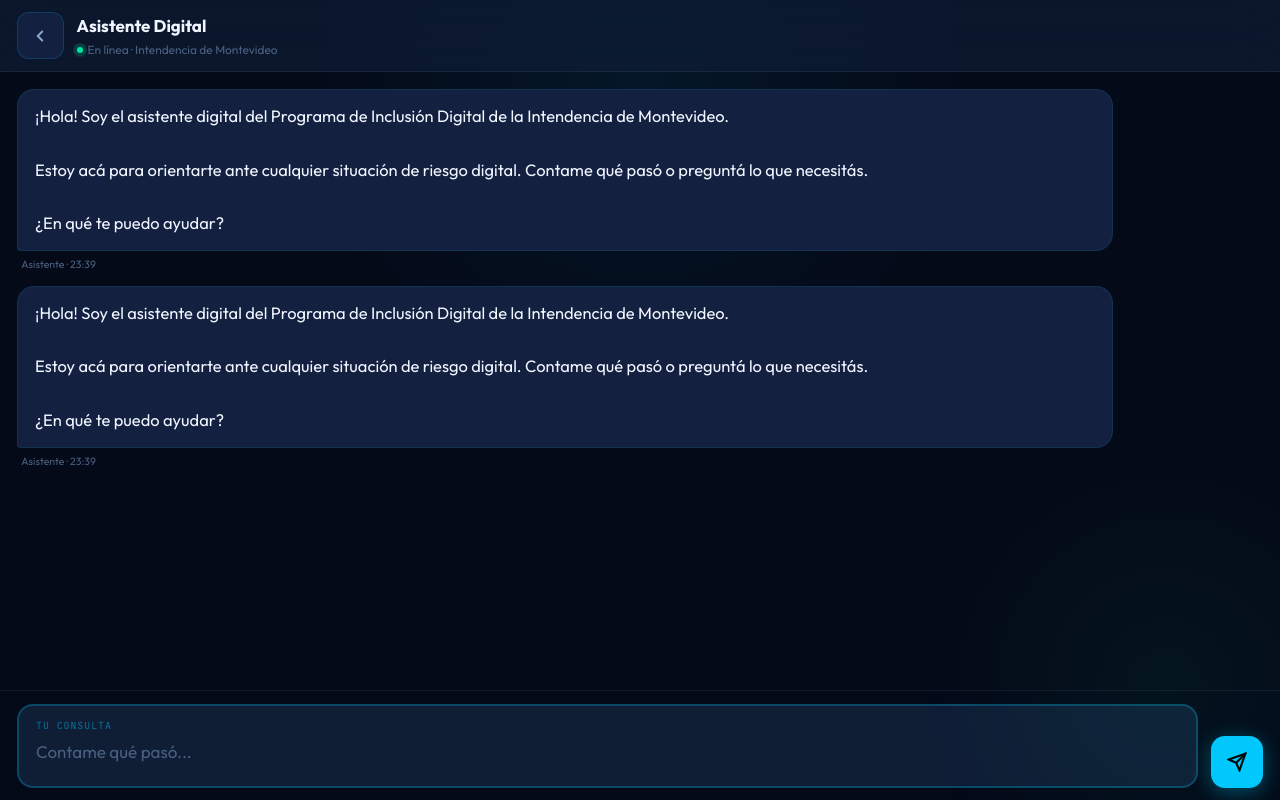
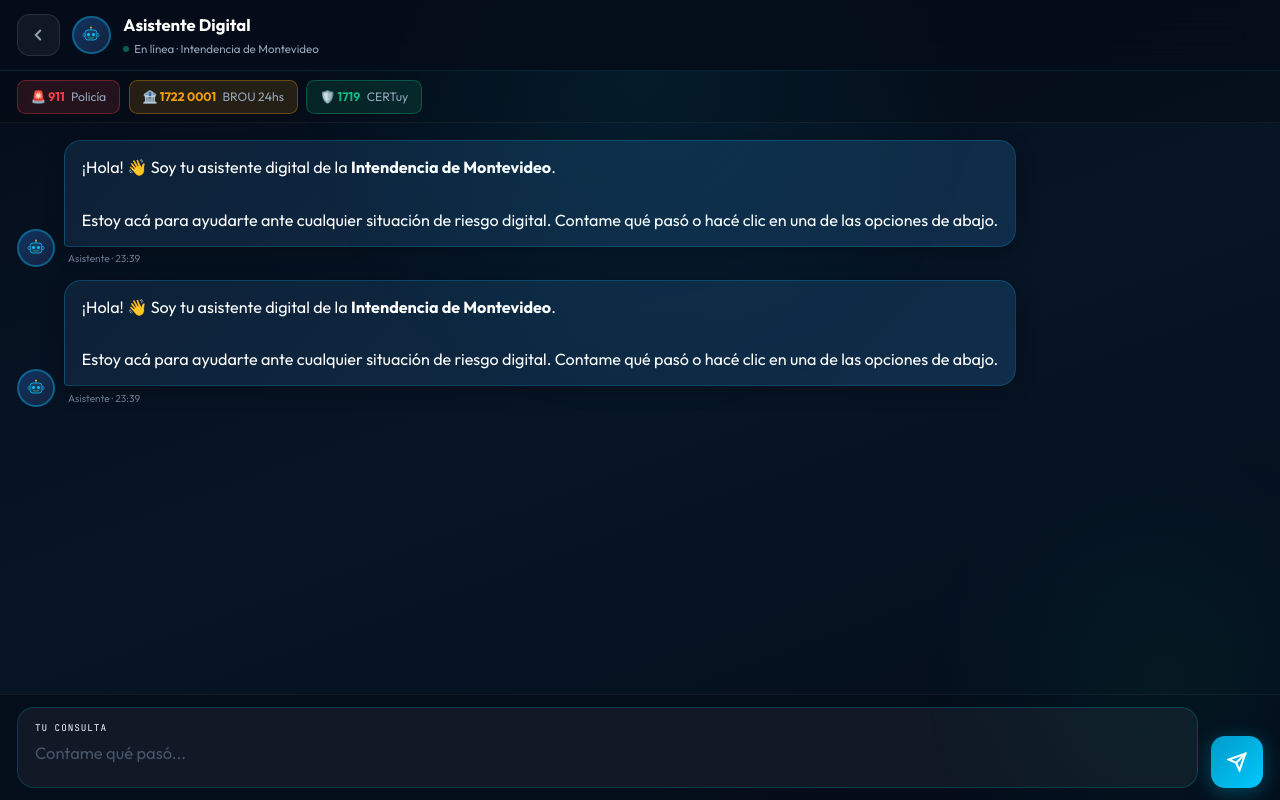
Before and after one commit to Ekstrakaa/escudo-digital-familiar, a React (Vite) app: page / in a window 1280 px wide. Both pictures are taken after a click on the button "Necesito ayuda ahora". Built offline with nearby package versions, Linux system fonts and the light colour scheme.

Commit message:
Update ChatScreen.jsx

```diff
--- a/src/screens/ChatScreen.jsx
+++ b/src/screens/ChatScreen.jsx
@@ -6,40 +6,101 @@ function now() {
   return d.getHours() + ':' + String(d.getMinutes()).padStart(2,'0')
 }
 
-function BotBubble({ text }) {
+const QUICK_CHIPS = [
+  { label: '🚪 Persona en mi puerta', msg: 'Hay una persona en la puerta de mi casa pidiendo mis datos bancarios' },
+  { label: '📱 Me pidieron la clave', msg: 'Me llamaron del banco y me pidieron mi clave, ¿qué hago?' },
+  { label: '💸 Creo que me estafaron', msg: 'Creo que me estafaron, noto movimientos raros en mi cuenta' },
+  { label: '📲 WhatsApp sospechoso', msg: 'Recibí un WhatsApp raro pidiendo dinero urgente' },
+]
+
+const EMERGENCY_NUMBERS = [
+  { label: '🚨 911', sub: 'Policía', color: '#ef4444' },
+  { label: '🏦 1722 0001', sub: 'BROU 24hs', color: '#f59e0b' },
+  { label: '🛡️ 1719', sub: 'CERTuy', color: '#10b981' },
+]
+
+function RobotAvatar({ typing }) {
+  return (
+    <div className="flex-shrink-0 w-9 h-9 relative">
+      <motion.div
+        animate={typing ? { scale: [1, 1.08, 1] } : { scale: 1 }}
+        transition={{ repeat: typing ? Infinity : 0, duration: 0.8 }}
+        className="w-9 h-9 rounded-full flex items-center justify-center"
+        style={{ background: 'linear-gradient(135deg, #0f3460, #16213e)', border: '2px solid rgba(0,200,255,.35)' }}
+      >
+        <svg width="20" height="20" viewBox="0 0 40 40" fill="none">
+          {/* Head */}
+          <rect x="8" y="10" width="24" height="20" rx="6" fill="#1e3a5f" stroke="#00c8ff" strokeWidth="1.5"/>
+          {/* Eyes */}
+          <motion.circle
+            animate={typing ? { opacity: [1, 0.3, 1] } : { opacity: 1 }}
+            transition={{ repeat: typing ? Infinity : 0, duration: 0.6, delay: 0 }}
+            cx="15" cy="19" r="3" fill="#00c8ff"
+          />
+          <motion.circle
+            animate={typing ? { opacity: [1, 0.3, 1] } : { opacity: 1 }}
+            transition={{ repeat: typing ? Infinity : 0, duration: 0.6, delay: 0.3 }}
+            cx="25" cy="19" r="3" fill="#00c8ff"
+          />
+          {/* Mouth */}
+          <path d="M15 25 Q20 28 25 25" stroke="#10b981" strokeWidth="1.5" strokeLinecap="round" fill="none"/>
+          {/* Antenna */}
+          <line x1="20" y1="10" x2="20" y2="6" stroke="#00c8ff" strokeWidth="1.5"/>
+          <circle cx="20" cy="5" r="2" fill="#f59e0b"/>
+          {/* Ears */}
+          <rect x="4" y="17" width="4" height="6" rx="2" fill="#1e3a5f" stroke="#00c8ff" strokeWidth="1"/>
+          <rect x="32" y="17" width="4" height="6" rx="2" fill="#1e3a5f" stroke="#00c8ff" strokeWidth="1"/>
+        </svg>
+      </motion.div>
+    </div>
+  )
+}
+
+function BotBubble({ text, isTyping }) {
   const fmt = text
     .replace(/&/g,'&amp;').replace(/</g,'&lt;').replace(/>/g,'&gt;')
     .replace(/\*\*(.*?)\*\*/g,'<strong>$1</strong>')
   return (
-    <div className="msg-in max-w-[88%] self-start">
-      <div className="rounded-2xl rounded-bl-[4px] px-4 py-[13px] text-[.97rem] leading-relaxed text-t1 whitespace-pre-wrap"
-        style={{ background:'#142040', border:'1px solid rgba(0,200,255,.1)' }}
-        dangerouslySetInnerHTML={{ __html: fmt }}
-      />
-      <div className="text-[.62rem] text-t3 mt-[5px] pl-1">Asistente · {now()}</div>
+    <div className="flex items-end gap-2 max-w-[90%] self-start">
+      <RobotAvatar typing={false} />
+      <div>
+        <div className="rounded-2xl rounded-bl-[4px] px-4 py-3 text-[.95rem] leading-relaxed text-white whitespace-pre-wrap"
+          style={{ background: 'linear-gradient(135deg, #0d2137, #0f2d4a)', border: '1px solid rgba(0,200,255,.2)', boxShadow: '0 4px 20px rgba(0,0,0,.3)' }}
+          dangerouslySetInnerHTML={{ __html: fmt }}
+        />
+        <div className="text-[.6rem] text-slate-500 mt-1 pl-1">Asistente · {now()}</div>
+      </div>
     </div>
   )
 }
 
 function UserBubble({ text }) {
   return (
-    <div className="msg-in max-w-[88%] self-end">
-      <div className="rounded-2xl rounded-br-[4px] px-4 py-[13px] text-[.97rem] leading-relaxed font-medium text-black"
-        style={{ background:'linear-gradient(135deg,#00c8ff,#0099cc)' }}>
+    <div className="max-w-[85%] self-end">
+      <div className="rounded-2xl rounded-br-[4px] px-4 py-3 text-[.95rem] leading-relaxed font-medium text-white"
+        style={{ background: 'linear-gradient(135deg, #0077aa, #00c8ff)', boxShadow: '0 4px 15px rgba(0,200,255,.25)' }}>
         {text}
       </div>
-      <div className="text-[.62rem] text-t3 mt-[5px] text-right pr-1">{now()}</div>
+      <div className="text-[.6rem] text-slate-500 mt-1 text-right pr-1">{now()}</div>
     </div>
   )
 }
 
 function TypingIndicator() {
   return (
-    <div className="msg-in max-w-[88%] self-start">
-      <div className="rounded-2xl rounded-bl-[4px] px-5 py-[15px]" style={{ background:'#142040', border:'1px solid rgba(0,200,255,.1)' }}>
+    <div className="flex items-end gap-2 max-w-[90%] self-start">
+      <RobotAvatar typing={true} />
+      <div className="rounded-2xl rounded-bl-[4px] px-5 py-4"
+        style={{ background: 'linear-gradient(135deg, #0d2137, #0f2d4a)', border: '1px solid rgba(0,200,255,.2)' }}>
         <div className="flex gap-[5px] items-center">
           {[0,1,2].map(i => (
-            <div key={i} className={`w-2 h-2 rounded-full bg-t3 dot-${i+1}`} />
+            <motion.div
+              key={i}
+              animate={{ y: [0, -5, 0], opacity: [0.4, 1, 0.4] }}
+              transition={{ repeat: Infinity, duration: 0.8, delay: i * 0.15 }}
+              className="w-2 h-2 rounded-full"
+              style={{ background: '#00c8ff' }}
+            />
           ))}
         </div>
       </div>
@@ -52,14 +113,17 @@ export default function ChatScreen({ go, seed }) {
   const [typing, setTyping]     = useState(false)
   const [input, setInput]       = useState('')
   const [btnOff, setBtnOff]     = useState(false)
+  const [showChips, setShowChips] = useState(true)
   const msgsRef = useRef(null)
   const taRef   = useRef(null)
   const historyRef = useRef([])
 
   const scrollDown = () => {
     setTimeout(() => {
-      if(msgsRef.current) msgsRef.current.scrollTop = msgsRef.current.scrollHeight
-    }, 60)
+      if(msgsRef.current) {
+        msgsRef.current.scrollTo({ top: msgsRef.current.scrollHeight, behavior: 'smooth' })
+      }
+    }, 100)
   }
 
   const addBot = (text) => {
@@ -74,17 +138,19 @@ export default function ChatScreen({ go, seed }) {
 
   const sendMsg = async (text) => {
     if(!text?.trim()) return
+    setShowChips(false)
     addUser(text)
     const newHistory = [...historyRef.current, { role:'user', content:text }]
     historyRef.current = newHistory
     setBtnOff(true)
     setTyping(true)
+    scrollDown()
 
     let reply = null
 
     try {
       const controller = new AbortController()
-      const timeout = setTimeout(() => controller.abort(), 15000)
+      const timeout = setTimeout(() => controller.abort(), 20000)
 
       const resp = await fetch('/.netlify/functions/chat', {
         method: 'POST',
@@ -99,7 +165,7 @@ export default function ChatScreen({ go, seed }) {
         if(data && data.reply) reply = data.reply
       }
     } catch(e) {
-      console.log('Error al conectar con el asistente:', e)
+      console.log('Error:', e)
     }
 
     historyRef.current = [...historyRef.current, { role:'assistant', content: reply || '' }]
@@ -109,7 +175,7 @@ export default function ChatScreen({ go, seed }) {
       if(reply) {
         addBot(reply)
       } else {
-        addBot('Lo siento, en este momento no puedo conectarme. Por favor intentá de nuevo en unos segundos.\n\nSi es una emergencia llamá al 911 o al CERTuy: 1719.')
+        addBot('Lo siento, en este momento no puedo conectarme. Por favor intentá de nuevo en unos segundos.\n\nSi es una emergencia llamá al **911** o al **CERTuy: 1719**.')
       }
       setBtnOff(false)
     }, 400)
@@ -117,9 +183,9 @@ export default function ChatScreen({ go, seed }) {
 
   useEffect(() => {
     setTimeout(() => {
-      addBot('¡Hola! Soy el asistente digital del Programa de Inclusión Digital de la Intendencia de Montevideo.\n\nEstoy acá para orientarte ante cualquier situación de riesgo digital. Contame qué pasó o preguntá lo que necesitás.\n\n¿En qué te puedo ayudar?')
-    }, 200)
-    if(seed) setTimeout(() => sendMsg(seed), 800)
+      addBot('¡Hola! 👋 Soy tu asistente digital de la **Intendencia de Montevideo**.\n\nEstoy acá para ayudarte ante cualquier situación de riesgo digital. Contame qué pasó o hacé clic en una de las opciones de abajo.')
+    }, 300)
+    if(seed) setTimeout(() => sendMsg(seed), 900)
   }, [])
 
   const handleSend = () => {
@@ -131,61 +197,121 @@ export default function ChatScreen({ go, seed }) {
   }
 
   return (
-    <div className="flex flex-col min-h-screen max-h-screen bg-bg">
+    <div className="flex flex-col min-h-screen max-h-screen" style={{ background: 'linear-gradient(160deg, #050d1a 0%, #071525 50%, #050d1a 100%)' }}>
+
       {/* Topbar */}
-      <div className="glass flex items-center gap-3 px-4 sticky top-0 z-50 border-b border-white/[.06]"
-        style={{ paddingTop:`calc(env(safe-area-inset-top,0px) + 12px)`, paddingBottom:'12px' }}>
+      <div className="flex items-center gap-3 px-4 sticky top-0 z-50 border-b"
+        style={{ paddingTop:`calc(env(safe-area-inset-top,0px) + 12px)`, paddingBottom:'12px',
+          background: 'rgba(5,13,26,.95)', borderColor: 'rgba(0,200,255,.12)',
+          backdropFilter: 'blur(20px)' }}>
         <button onClick={go.home}
-          className="w-11 h-11 rounded-[12px] flex items-center justify-center text-t2 transition-all hover:text-cyan hover:border-cyan/50 flex-shrink-0"
-          style={{ background:'#142040', border:'1px solid rgba(0,200,255,.18)' }}>
+          className="w-10 h-10 rounded-xl flex items-center justify-center text-slate-400 transition-all hover:text-cyan-400 flex-shrink-0"
+          style={{ background:'rgba(255,255,255,.05)', border:'1px solid rgba(255,255,255,.1)' }}>
           <svg width="18" height="18" viewBox="0 0 24 24" fill="none" stroke="currentColor" strokeWidth="2.5" strokeLinecap="round"><path d="M15 18l-6-6 6-6"/></svg>
         </button>
+        <RobotAvatar typing={typing} />
         <div className="flex-1 min-w-0">
-          <div className="font-bold text-[1rem] text-t1">Asistente Digital</div>
-          <div className="flex items-center gap-[5px] text-[.7rem] text-t3 mt-[1px]">
-            <div className="w-[6px] h-[6px] rounded-full bg-green animate-live flex-shrink-0" />
+          <div className="font-bold text-[.98rem] text-white">Asistente Digital</div>
+          <div className="flex items-center gap-[5px] text-[.68rem] text-slate-400 mt-[1px]">
+            <motion.div
+              animate={{ opacity: [1, 0.3, 1] }}
+              transition={{ repeat: Infinity, duration: 2 }}
+              className="w-[6px] h-[6px] rounded-full flex-shrink-0"
+              style={{ background: '#10b981' }}
+            />
             En línea · Intendencia de Montevideo
           </div>
         </div>
       </div>
 
+      {/* Emergency numbers bar */}
+      <div className="flex gap-2 px-4 py-2 overflow-x-auto" style={{ background: 'rgba(0,0,0,.2)', borderBottom: '1px solid rgba(255,255,255,.05)' }}>
+        {EMERGENCY_NUMBERS.map((n, i) => (
+          <a key={i} href={`tel:${n.label.replace(/\D/g,'')}`}
+            className="flex-shrink-0 flex items-center gap-1.5 px-3 py-1.5 rounded-lg text-white no-underline transition-all active:scale-95"
+            style={{ background: `${n.color}22`, border: `1px solid ${n.color}55`, fontSize: '.72rem' }}>
+            <span className="font-bold" style={{ color: n.color }}>{n.label}</span>
+            <span className="text-slate-400">{n.sub}</span>
+          </a>
+        ))}
+      </div>
+
       {/* Messages */}
       <div ref={msgsRef} className="flex-1 overflow-y-auto px-4 py-4 flex flex-col gap-3">
+
         <AnimatePresence>
           {messages.map((m, i) => (
-            <motion.div key={i} initial={{ opacity:0, y:8 }} animate={{ opacity:1, y:0 }} transition={{ duration:.25 }}>
+            <motion.div key={i} initial={{ opacity:0, y:10 }} animate={{ opacity:1, y:0 }} transition={{ duration:.25 }}>
               {m.role === 'bot' ? <BotBubble text={m.text} /> : <UserBubble text={m.text} />}
             </motion.div>
           ))}
+
           {typing && (
-            <motion.div key="typing" initial={{ opacity:0, y:8 }} animate={{ opacity:1, y:0 }}>
+            <motion.div key="typing" initial={{ opacity:0, y:10 }} animate={{ opacity:1, y:0 }}>
               <TypingIndicator />
+            </motion.div>
+          )}
+        </AnimatePresence>
+
+        {/* Quick chips */}
+        <AnimatePresence>
+          {showChips && messages.length <= 1 && !typing && (
+            <motion.div
+              initial={{ opacity:0, y:10 }} animate={{ opacity:1, y:0 }} exit={{ opacity:0, y:-10 }}
+              className="flex flex-col gap-2 mt-2"
+            >
+              <div className="text-[.7rem] text-slate-500 text-center mb-1">Tocá una opción o escribí tu consulta</div>
+              {QUICK_CHIPS.map((c, i) => (
+                <motion.button
+                  key={i}
+                  initial={{ opacity:0, x:-10 }}
+                  animate={{ opacity:1, x:0 }}
+                  transition={{ delay: i * 0.08 }}
+                  onClick={() => sendMsg(c.msg)}
+                  className="w-full text-left px-4 py-3 rounded-xl text-[.9rem] text-white transition-all active:scale-[.98]"
+                  style={{ background:'rgba(0,200,255,.08)', border:'1px solid rgba(0,200,255,.2)' }}
+                >
+                  {c.label}
+                </motion.button>
+              ))}
             </motion.div>
           )}
         </AnimatePresence>
       </div>
 
       {/* Input */}
-      <div className="px-4 py-3 flex gap-3 items-end border-t border-white/[.06]"
-        style={{ background:'rgba(5,10,24,.97)', paddingBottom:`calc(env(safe-area-inset-bottom,0px) + 12px)` }}>
-        <div className="flex-1 rounded-[16px] px-4 py-3 transition-all"
-          style={{ background:'#0f1d35', border:'2px solid rgba(0,200,255,.25)' }}
-          onFocus={e => e.currentTarget.style.borderColor='#00c8ff'}
-          onBlur={e => e.currentTarget.style.borderColor='rgba(0,200,255,.25)'}
-        >
-          <div className="font-mono text-[.58rem] text-cyan/50 tracking-widest uppercase mb-1">Tu consulta</div>
-          <textarea ref={taRef} value={input} onChange={e => { setInput(e.target.value); e.target.style.height='auto'; e.target.style.height=Math.min(e.target.scrollHeight,100)+'px' }}
+      <div className="px-4 py-3 flex gap-3 items-end"
+        style={{ background:'rgba(5,13,26,.97)', borderTop:'1px solid rgba(255,255,255,.06)',
+          paddingBottom:`calc(env(safe-area-inset-bottom,0px) + 12px)` }}>
+        <div className="flex-1 rounded-2xl px-4 py-3 transition-all"
+          style={{ background:'rgba(255,255,255,.05)', border:'1.5px solid rgba(0,200,255,.2)' }}>
+          <div className="font-mono text-[.55rem] text-cyan-500/50 tracking-widest uppercase mb-1">Tu consulta</div>
+          <textarea
+            ref={taRef}
+            value={input}
+            onChange={e => {
+              setInput(e.target.value)
+              e.target.style.height='auto'
+              e.target.style.height=Math.min(e.target.scrollHeight,100)+'px'
+            }}
             onKeyDown={e => { if(e.key==='Enter'&&!e.shiftKey){ e.preventDefault(); handleSend() }}}
-            rows={1} placeholder="Contame qué pasó..."
-            className="w-full bg-transparent outline-none resize-none text-t1 font-sans text-[1rem] leading-relaxed placeholder:text-t3"
+            rows={1}
+            placeholder="Contame qué pasó..."
+            className="w-full bg-transparent outline-none resize-none text-white font-sans text-[.97rem] leading-relaxed placeholder:text-slate-600"
             style={{ minHeight:'24px', maxHeight:'100px' }}
           />
         </div>
-        <button onClick={handleSend} disabled={btnOff}
-          className="w-[52px] h-[52px] flex-shrink-0 rounded-[14px] flex items-center justify-center transition-all text-black active:scale-94 disabled:opacity-50"
-          style={{ background:'#00c8ff', boxShadow:'0 4px 20px rgba(0,200,255,.35)' }}>
-          <svg width="20" height="20" viewBox="0 0 24 24" fill="none" stroke="currentColor" strokeWidth="2.5" strokeLinecap="round"><line x1="22" y1="2" x2="11" y2="13"/><polygon points="22 2 15 22 11 13 2 9 22 2"/></svg>
-        </button>
+        <motion.button
+          onClick={handleSend}
+          disabled={btnOff}
+          whileTap={{ scale: 0.92 }}
+          className="w-[52px] h-[52px] flex-shrink-0 rounded-[14px] flex items-center justify-center transition-all text-white disabled:opacity-40"
+          style={{ background:'linear-gradient(135deg, #0099cc, #00c8ff)', boxShadow:'0 4px 20px rgba(0,200,255,.3)' }}>
+          <svg width="20" height="20" viewBox="0 0 24 24" fill="none" stroke="currentColor" strokeWidth="2.5" strokeLinecap="round">
+            <line x1="22" y1="2" x2="11" y2="13"/>
+            <polygon points="22 2 15 22 11 13 2 9 22 2"/>
+          </svg>
+        </motion.button>
       </div>
     </div>
   )
```
